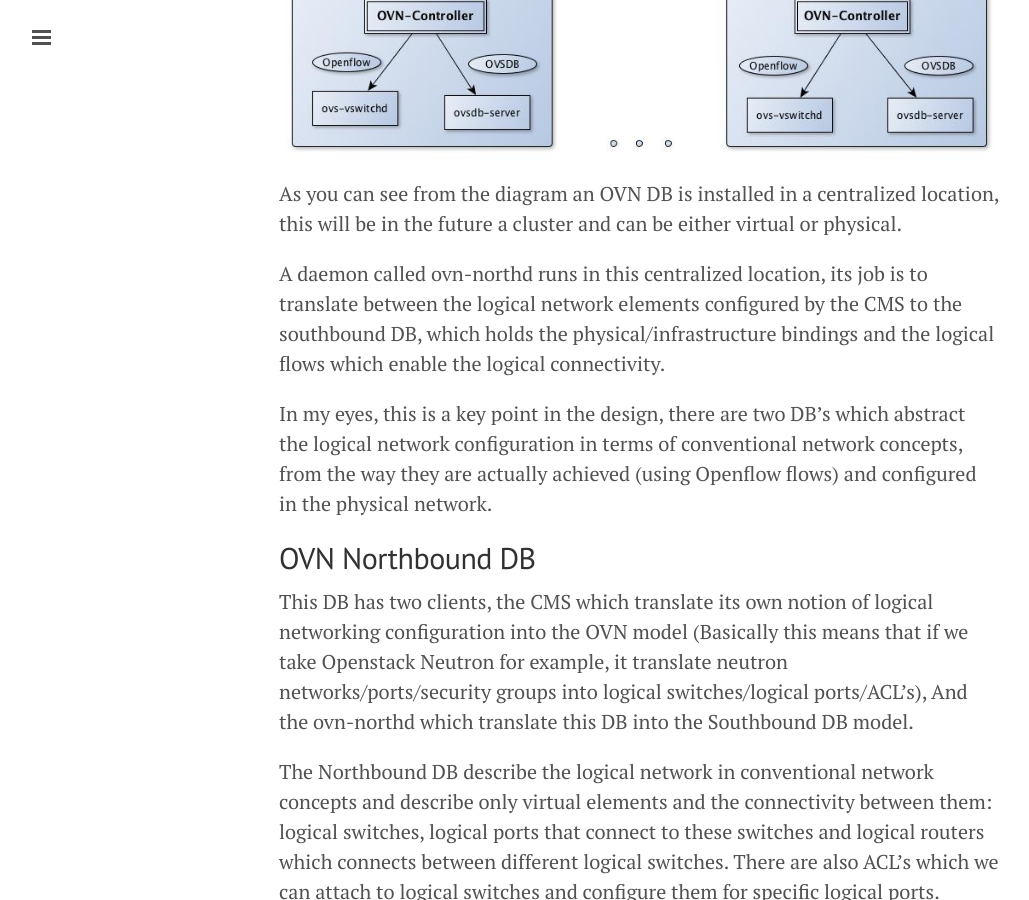
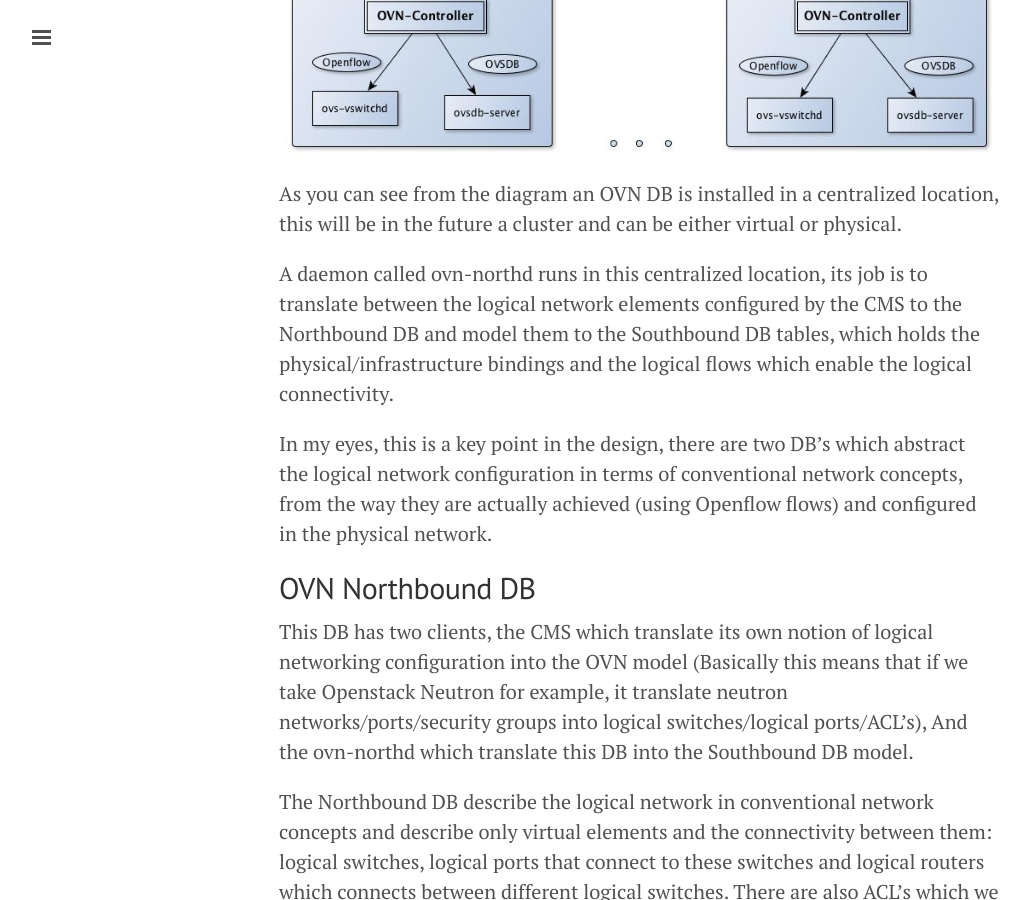
Before and after one commit to GalSagie/GalSagie.github.io, a Jekyll site: the page built from _posts/2015-04-20-ovn-1.md, in a window 1280 px wide and 900 px high, scrolled down 1281 px. Shown: the whole window, without its empty margins (1-1030 px from the left). Built offline with Jekyll 4.4.1, drawn with Linux system fonts in a browser that asks for light colours; Markdown is read by kramdown in place of the engine named in the settings; comment, search, counter and statistics services are not loaded.

Commit message:
Changes to post - ovn-architecture

```diff
--- a/_posts/2015-04-20-ovn-1.md
+++ b/_posts/2015-04-20-ovn-1.md
@@ -38,8 +38,9 @@ As you can see from the diagram an OVN DB is installed in a centralized location
 this will be in the future a cluster and can be either virtual or physical.
 
 A daemon called ovn-northd runs in this centralized location, its job is to translate
-between the logical network elements configured by the CMS to the southbound DB, which holds
-the physical/infrastructure bindings and the logical flows which enable the logical connectivity.
+between the logical network elements configured by the CMS to the Northbound DB and model them
+to the Southbound DB tables, which holds the physical/infrastructure bindings
+and the logical flows which enable the logical connectivity.
 
 In my eyes, this is a key point in the design, there are two DB's which abstract the
 logical network configuration in terms of conventional network concepts, from the way they are
```
